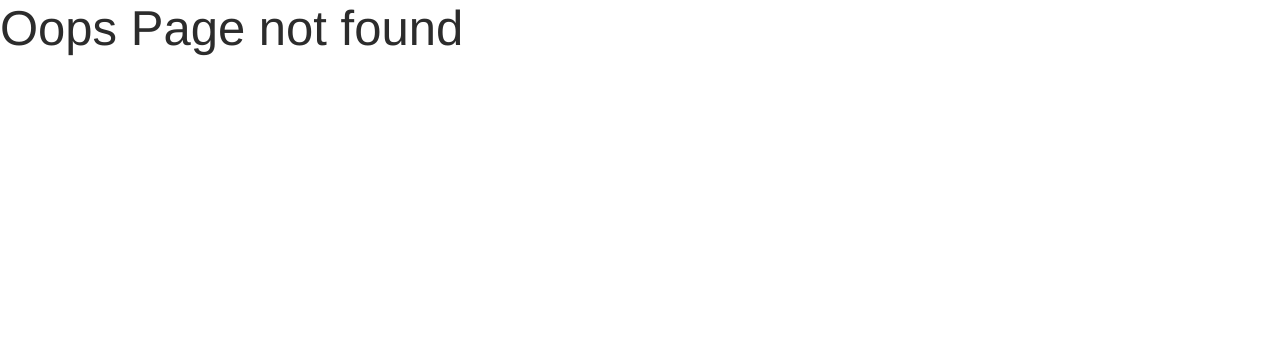
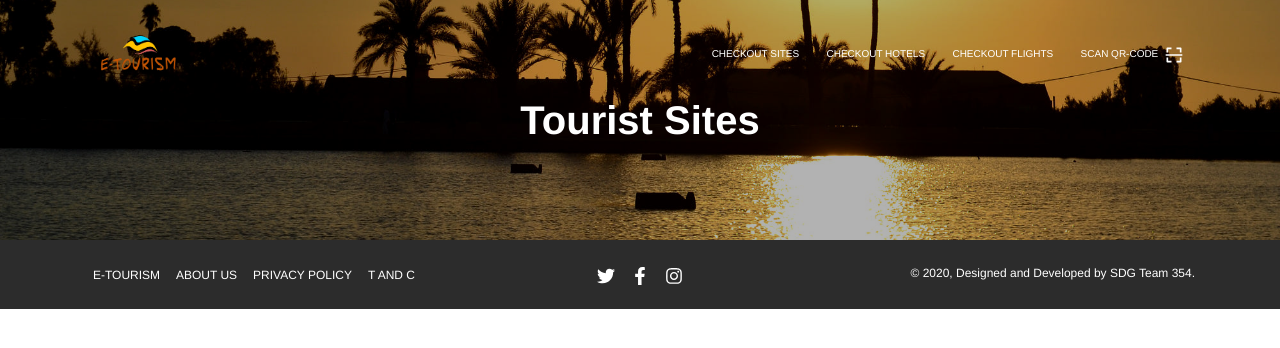
Before and after one commit to dqve/Team-354-Group-A-Frontend, a React (Create React App) app: page /tourist-sites in a window 1280 px wide. Before the commit this address had no page. Shown: the top 348 px of the page. Built offline with nearby package versions, Linux system fonts and the light colour scheme.

Commit message:
Add tourist sites page

```diff
--- a/src/assets/scss/now-ui-kit/_sections.scss
+++ b/src/assets/scss/now-ui-kit/_sections.scss
@@ -36,6 +36,11 @@
       min-height: 60vh;
       max-height: 440px;
   }
+
+  &.page-header-smaller{
+    min-height: 30vh;
+    max-height: 240px;
+}
 
   &:before{
       background-color: rgba(0,0,0,.3);
--- a/src/assets/scss/react/now-ui-kit/_sections.scss
+++ b/src/assets/scss/react/now-ui-kit/_sections.scss
@@ -12,4 +12,8 @@
     min-height: 60vh;
     max-height: 640px;
   }
+  &.page-header-smaller{
+    min-height: 30vh;
+    max-height: 340px;
+  }
 }
--- /dev/null
+++ b/src/components/headers/SitesHeader.js
@@ -0,0 +1,43 @@
+import React from "react"
+
+// reactstrap components
+
+import { Container } from "reactstrap"
+
+function SitesHeader() {
+  let pageHeader = React.createRef()
+
+  React.useEffect(() => {
+    if (window.innerWidth > 991) {
+      const updateScroll = () => {
+        let windowScrollTop = window.pageYOffset / 3
+        pageHeader.current.style.transform =
+          "translate3d(0," + windowScrollTop + "px,0)"
+      }
+      window.addEventListener("scroll", updateScroll)
+      return function cleanup() {
+        window.removeEventListener("scroll", updateScroll)
+      }
+    }
+  })
+  return (
+    <>
+      <div className="page-header page-header-smaller" style={{maxHeight: "200px"}}>
+        <div
+          className="page-header-image"
+          style={{
+            backgroundImage: "url(" + require("../../assets/img/tourist/tourism.jpg") + ")",
+          }}
+          ref={pageHeader}
+        ></div>
+        <div className="content-center text-center">
+          <Container>
+            <h3 className="title" style={window.innerWidth > 425 ? {fontSize: "40px"} : {fontSize: "20px"}}>Tourist Sites</h3>
+          </Container>
+        </div>
+      </div>
+    </>
+  )
+}
+
+export default SitesHeader
--- a/src/components/navbars/DefaultNavBar.js
+++ b/src/components/navbars/DefaultNavBar.js
@@ -61,16 +61,16 @@ function DefaultNavBar(props) {
         <Container>
          <div className="navbar-translate">
             <NavbarBrand
-              href="https://demos.creative-tim.com/now-ui-kit-react/index?ref=nukr-examples-navbar"
-              target="_blank"
               id="navbar-brand"
             >
+              <NavLink to="/landing" tag={Link}>
               <img src={require("../../assets/img/Logo.png")}
               style={{
                 maxWidth: "75px"
               }}
               alt="E-Tourism"
               />
+              </NavLink>
             </NavbarBrand>
             <UncontrolledTooltip target="#navbar-brand">
               Tourism on the go
@@ -96,7 +96,7 @@ function DefaultNavBar(props) {
           >
             <Nav navbar>
               <NavItem>
-                <NavLink to="#" tag={Link}>
+                <NavLink to="/tourist-sites" tag={Link}>
                   Checkout Sites
                 </NavLink>
               </NavItem>
--- a/src/pages/IndexApp.js
+++ b/src/pages/IndexApp.js
@@ -9,7 +9,7 @@ import PageNotFound from './pagenotfound/PageNotFound'
 import LandingPage from "./homepage/LandingPage"
 import PageLoader from "../components/loaders/pageLoader"
 import Test from "./qrscanner/test"
-
+import TouristSiteList from "../pages/sites";
 
 const IndexApp = () => (
         <div className="">
@@ -17,6 +17,7 @@ const IndexApp = () => (
                 <Route exact path="/" component={HomePage}/>
                 <Route exact path="/landing" component={LandingPage}/>
                 <Route exact path="/loader" component={PageLoader}/>
+                <Route exact path="/tourist-sites" component={ TouristSiteList } />
                 <Route exact path="/test" component={Test}/>
                 <Route component={PageNotFound}/>
             </Switch>
--- /dev/null
+++ b/src/pages/sites/index.js
@@ -0,0 +1,45 @@
+import React from "react";
+
+// reactstrap components
+import {
+//   Button,
+//   Input,
+//   InputGroupAddon,
+//   InputGroupText,
+//   InputGroup,
+//   Container,
+//   Row,
+//   Col,
+//   UncontrolledTooltip
+} from "reactstrap";
+
+// core components
+import DefaultNavBar from "../../components/navbars/DefaultNavBar";
+import DefaultFooter from "../../components/footers/DefaultFooter";
+import SitesHeader from "../../components/headers/SitesHeader"
+
+function TouristSiteList() {
+
+  React.useEffect(() => {
+    document.body.classList.add("landing-page");
+    document.body.classList.add("sidebar-collapse");
+    document.documentElement.classList.remove("nav-open");
+    window.scrollTo(0, 0);
+    document.body.scrollTop = 0;
+    return function cleanup() {
+      document.body.classList.remove("landing-page");
+      document.body.classList.remove("sidebar-collapse");
+    };
+  }, []);
+  return (
+    <>
+      <DefaultNavBar />
+      <div className="wrapper">
+        <SitesHeader />
+        <DefaultFooter />
+      </div>
+    </>
+  );
+}
+
+export default TouristSiteList;
```
Also changed, not shown: src/assets/css/now-ui-kit.css, src/assets/css/now-ui-kit.min.css.
